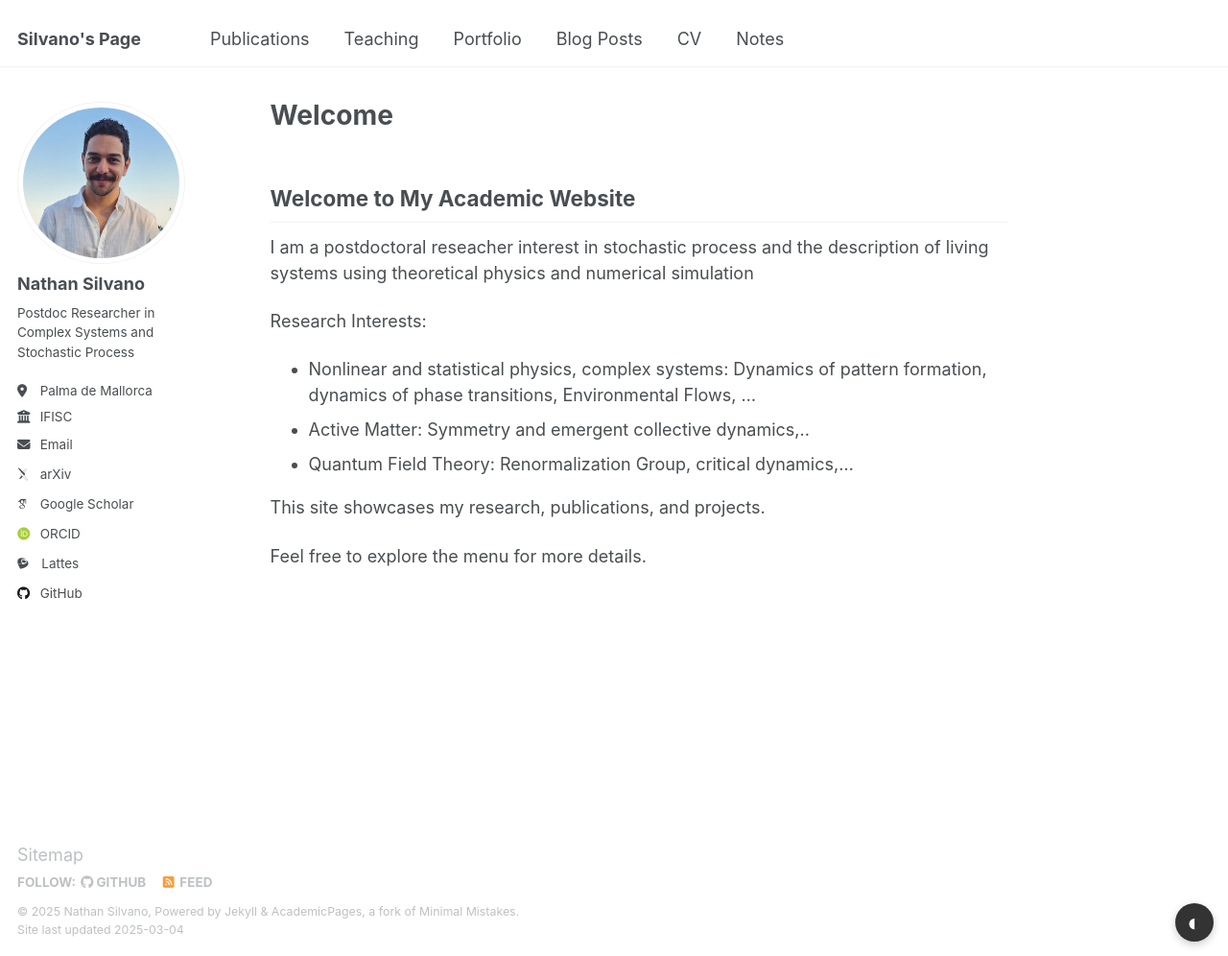
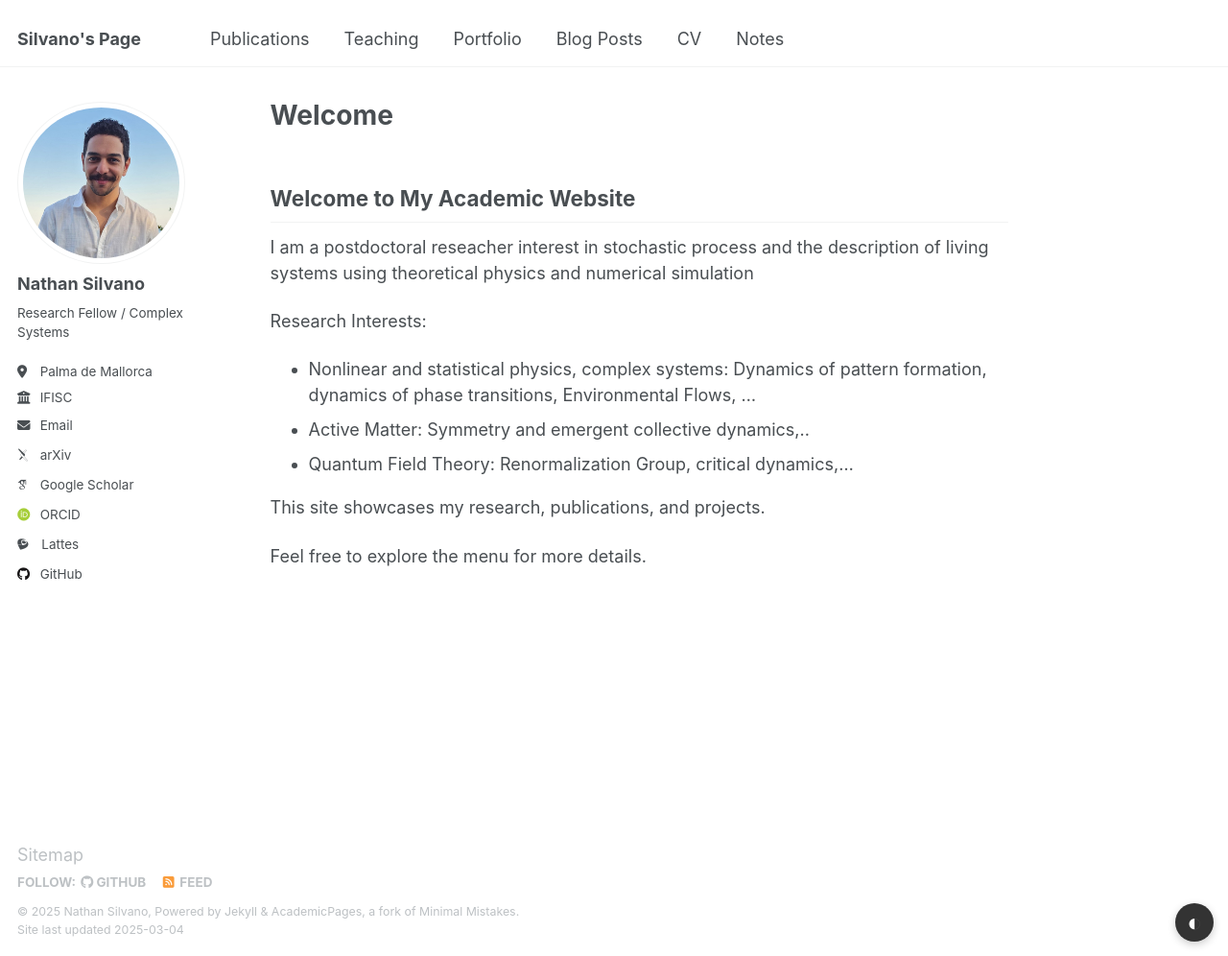
Before and after one commit to Jaegg3rNat/Jaegg3rNat.github.io, a Jekyll site: the page built from _pages/about.md, in a window 1280 px wide and 996 px high. Shown: the whole window at 96% size. Built offline with Jekyll 4.4.1, drawn with Linux system fonts in a browser that asks for light colours; some web fonts are replaced.

Commit message:
Update _config.yml

```diff
--- a/_config.yml
+++ b/_config.yml
@@ -25,7 +25,7 @@ author:
   avatar           : "eu_.jpg"
   name             : "Nathan Silvano"
   pronouns         : # example: "she/her"
-  bio              : "Postdoc Researcher in Complex Systems and Stochastic Process"
+  bio              : "Research Fellow / Complex Systems"
   location         : "Palma de Mallorca"
   employer         : "IFISC"
   uri              : #"https://ifisc.uib-csic.es/en/people/nathan-silvano/"
```
